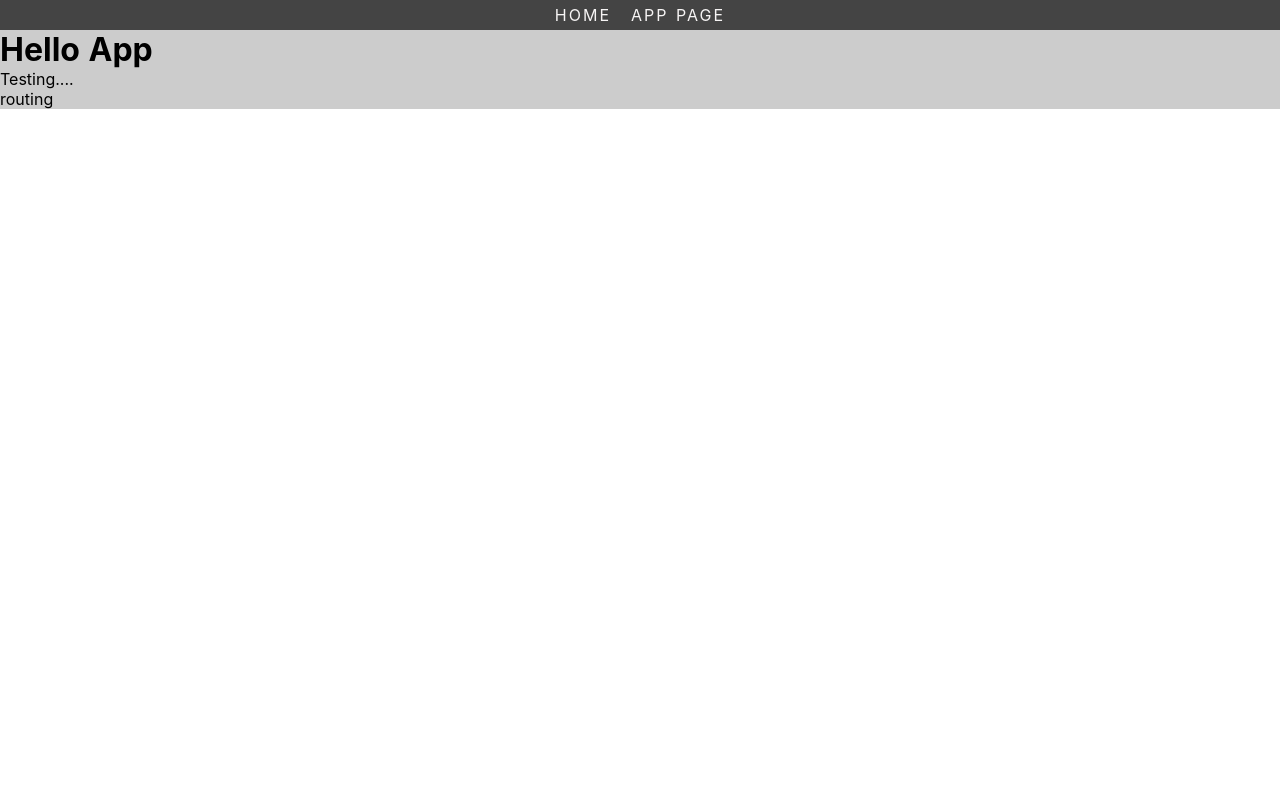
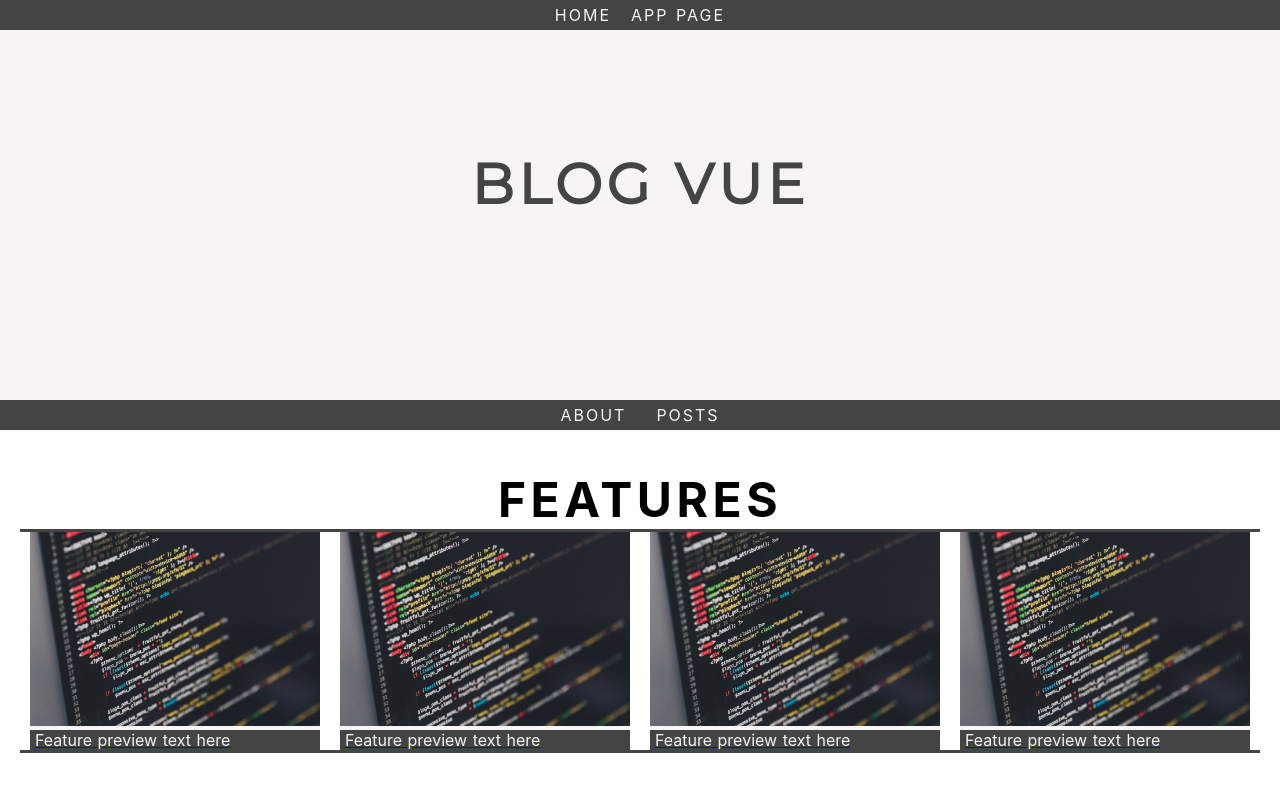
Before and after one commit to InceptionCode/vue-practice, a Nuxt app in the folder blog-vue/: page /App in a window 1280 px wide. Shown: the top 792 px of the page. Built offline with nearby package versions, Linux system fonts and the light colour scheme.

Commit message:
Modified folder structure and started building the blog app. New pages and components have been added.

```diff
--- a/blog-vue/assets/css/_components/_app.sass
+++ b/blog-vue/assets/css/_components/_app.sass
@@ -1,2 +1,71 @@
-#blog-home
-  background: $theme-gray
+.app-header
+  position: relative
+  background: $theme-white
+  color: $theme-black
+  padding: 20px 50px
+  height: 400px
+
+.header-h1
+  margin-top: 100px
+  font:
+    family: Montserrat
+    size: 3.5em
+  text-align: center
+  letter-spacing: 4.5px
+  text-transform: uppercase
+
+.app-nav
+  position: absolute
+  bottom: 0
+  left: 0
+  width: 100%
+  .nav-tabs
+    padding: 0 15px
+    list-style: none
+    transition: all 0.3s ease-in-out
+    &:hover
+      background: $theme-white
+      border: 3px solid $theme-black
+      transform: scale(1.05)
+      a
+        color: $theme-black
+        font-weight: bold
+    a
+      color: $theme-white
+      font-size: 16px
+      text-transform: uppercase
+      text-decoration: none
+      letter-spacing: 2px
+
+.feature-header
+  font:
+    weight: bold
+    size: 3em
+  text-align: center
+  text-transform: uppercase
+  letter-spacing: 4.5px
+.card-wrapper
+  display: flex
+  justify-content: space-around
+  border-top: 3px solid $theme-black
+  border-bottom: 3px solid $theme-black
+
+.card
+  background: $theme-white
+  margin: 0 10px
+  a:hover
+    .card-img-container img
+      filter: grayscale(65%)
+    .card-preview
+      background: $theme-white
+      color: $theme-black
+  .card-img-container
+    img
+      transition: all 0.5s ease-in-out
+      width: 100%
+      height: auto
+  .card-preview
+    transition: all 0.5s ease-in-out
+    background: $theme-black
+    color: $theme-white
+    padding: 0 5px
--- a/blog-vue/assets/css/main.sass
+++ b/blog-vue/assets/css/main.sass
@@ -2,6 +2,7 @@
 @import "partials/variables"
 
 // Partials
+@import "partials/normalizer"
 @import "partials/typography"
 @import "partials/buttons"
 @import "partials/grids"
--- /dev/null
+++ b/blog-vue/assets/css/partials/normalizer.sass
@@ -0,0 +1,46 @@
+
+html
+  font-family: "Lato", -apple-system, BlinkMacSystemFont, "Segoe UI", Roboto, "Helvetica Neue", Arial, sans-serif
+  font-size: 16px
+  word-spacing: 1px
+  -ms-text-size-adjust: 100%
+  -webkit-text-size-adjust: 100%
+  -moz-osx-font-smoothing: grayscale
+  -webkit-font-smoothing: antialiased
+  box-sizing: border-box
+
+*
+  *:before
+  *:after
+    box-sizing: border-box
+    margin: 0
+
+.button--green
+  display: inline-block
+  border-radius: 4px
+  border: 1px solid #3b8070
+  color: #3b8070
+  text-decoration: none
+  padding: 10px 30px
+
+.button--green:hover
+  color: #fff
+  background-color: #3b8070
+
+.button--grey
+  display: inline-block
+  border-radius: 4px
+  border: 1px solid #35495e
+  color: #35495e
+  text-decoration: none
+  padding: 10px 30px
+  margin-left: 15px
+
+.button--grey:hover
+  color: #fff
+  background-color: #35495e
+
+section
+  display: flex
+  flex-flow: column wrap
+  padding: 40px 20px
--- /dev/null
+++ b/blog-vue/components/AppFeatureSection.vue
@@ -0,0 +1,47 @@
+<template>
+  <section class="feature-section">
+    <h1 class="feature-header">Features</h1>
+    <div class="card-wrapper">
+      <div class="card">
+        <nuxt-link to="#">
+          <div class="card-img-container">
+            <img src="../assets/media/code.jpeg" alt="">
+          </div>
+          <div class="card-preview">
+            Feature preview text here
+          </div>
+        </nuxt-link>
+      </div>
+      <div class="card">
+        <nuxt-link to="#">
+          <div class="card-img-container">
+            <img src="../assets/media/code.jpeg" alt="">
+          </div>
+          <div class="card-preview">
+            Feature preview text here
+          </div>
+        </nuxt-link>
+      </div>
+      <div class="card">
+        <nuxt-link to="#">
+          <div class="card-img-container">
+            <img src="../assets/media/code.jpeg" alt="">
+          </div>
+          <div class="card-preview">
+            Feature preview text here
+          </div>
+        </nuxt-link>
+      </div>
+      <div class="card">
+        <nuxt-link to="#">
+          <div class="card-img-container">
+            <img src="../assets/media/code.jpeg" alt="">
+          </div>
+          <div class="card-preview">
+            Feature preview text here
+          </div>
+        </nuxt-link>
+      </div>
+    </div>
+  </section>
+</template>
--- /dev/null
+++ b/blog-vue/components/AppNav.vue
@@ -0,0 +1,17 @@
+<template>
+  <nav class="app-nav">
+    <li v-for="tab in tabs"
+    :key="tab.id"
+    class="nav-tabs">
+      <nuxt-link :to="tab.ref">
+        {{tab.name}}
+      </nuxt-link>
+    </li>
+  </nav>
+</template>
+
+<script>
+export default {
+  props:['tabs']
+}
+</script>
--- /dev/null
+++ b/blog-vue/layouts/error.vue
@@ -0,0 +1,53 @@
+<template>
+  <div>
+    <img src="../assets/media/error.jpg" alt="">
+    <h1 class="error-type">404</h1>
+    <h1>
+      Ooppss! You have came to the wrong place.
+    </h1>
+    <p>
+      If you are lost here is a way back home to...
+      <stong>
+        <nuxt-link to="/"> Safe Ground </nuxt-link>
+      </stong>
+    </p>
+  </div>
+</template>
+
+<style scoped>
+  div {
+    width: 75%;
+    margin: auto;
+    display: flex;
+    flex-flow: column wrap;
+    align-items: center;
+  }
+  img {
+    width: 100%;
+    height: auto;
+  }
+  .error-type {
+    font-size: 15em;
+    letter-spacing: 2.5px;
+  }
+  p {
+    font-size: 18px;
+  }
+  a {
+    display: inline-block;
+    background: #000;
+    color: white;
+    border: none;
+    outline: none;
+    text-decoration: none;
+    letter-spacing: 2px;
+    padding: 5px 10px;
+    transition: all 0.3s ease-in-out;
+  }
+  a:hover {
+    border: 3px solid black;
+    background: white;
+    color: black;
+    transform: scale(1.06);
+  }
+</style>
--- a/blog-vue/nuxt.config.js
+++ b/blog-vue/nuxt.config.js
@@ -14,7 +14,11 @@ module.exports = {
       { hid: 'description', name: 'description', content: pkg.description }
     ],
     link: [
-      { rel: 'icon', type: 'image/x-icon', href: '/favicon.ico' }
+      { rel: 'icon', type: 'image/x-icon', href: '/favicon.ico' },
+      {
+        rel: 'stylesheet',
+        href: "https://fonts.googleapis.com/css?family=Lato|Montserrat"
+      }
     ]
   },
 
--- a/blog-vue/pages/App/index.vue
+++ b/blog-vue/pages/App/index.vue
@@ -1,14 +1,38 @@
 <template>
   <div id="blog-home">
-    <h1>Hello App</h1>
-    <p>Testing....</p>
-    <p>routing</p>
+    <header class="app-header">
+      <h1 class="header-h1">Blog Vue</h1>
+      <app-nav :tabs="tabs"/>
+    </header>
+    <app-feature-section />
   </div>
 </template>
 
 <script>
+import AppNav from "../../components/AppNav"
+import AppFeatureSection from "../../components/AppFeatureSection"
 
 export default {
-  layout: "nav"
+  layout: "nav",
+  components: {
+    "app-nav": AppNav,
+    "app-feature-section": AppFeatureSection
+  },
+  data() {
+    return {
+      tabs: [
+        {
+          id: 1,
+          name: "About",
+          ref: "/App/about"
+        },
+        {
+          id: 2,
+          name: "posts",
+          ref: "/App/posts"
+        }
+      ]
+    }
+  }
 }
 </script>
```
Also changed, not shown: blog-vue/assets/media/code.jpeg (added), blog-vue/assets/media/error.jpg (added), blog-vue/pages/App/about/index.vue (added), blog-vue/pages/App/admin/index.vue (added), blog-vue/pages/App/posts/_id/index.vue (added), blog-vue/pages/App/posts/index.vue (added).
